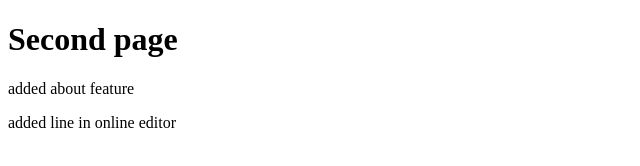
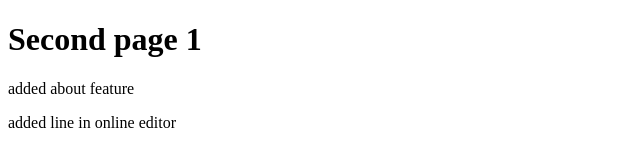
Before and after one commit to Ramana-jeyachandran/html-project-duplicate, a plain HTML site: page about.html in a window 1280 px wide. Shown: the full height of the page, 0-640 px from the left. Drawn offline with Linux system fonts and the light colour scheme.

Commit message:
Update about.html

```diff
--- a/about.html
+++ b/about.html
@@ -6,7 +6,7 @@
     <title>Document</title>
 </head>
 <body>
-    <h1>Second page</h1>
+    <h1>Second page 1</h1>
     <p>added about feature</p>
     <p>added line in online editor</p>
 </body>
```
